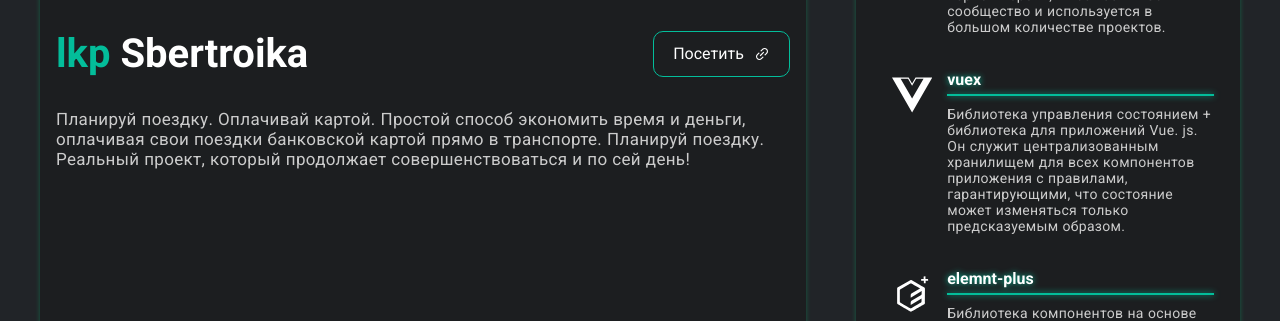
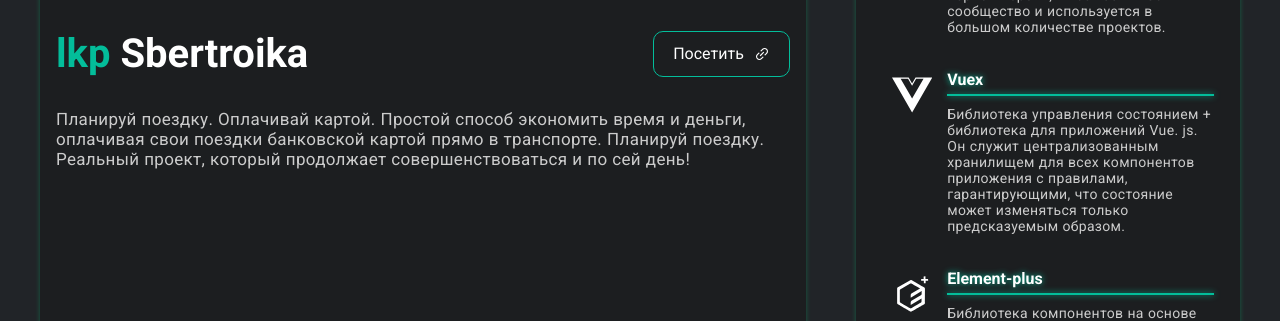
Before and after one commit to samuraiJunior/portfolio, a React (Create React App) app: page /#/projects/1 in a window 1280 px wide. Shown: the part 460-781 px from the top of the page. Built offline with nearby package versions, Linux system fonts and the light colour scheme.

Commit message:
Изменены названия технологий

```diff
--- a/src/assets/data/techsInfo.js
+++ b/src/assets/data/techsInfo.js
@@ -104,28 +104,28 @@
       "Библиотека для валидаций, появившаяся во времена Vue. js первой версии, имеет большое сообщество и используется в большом количестве проектов.",
   },
   VUEX: {
-    name: "vuex",
+    name: "Vuex",
     Icon: <SiVuedotjs size={SIZE} />,
     link: "https://vuetifyjs.com",
     description:
       "Библиотека управления состоянием + библиотека для приложений Vue. js. Он служит централизованным хранилищем для всех компонентов приложения с правилами, гарантирующими, что состояние может изменяться только предсказуемым образом.",
   },
   TILDA: {
-    name: "tilda",
+    name: "Tilda",
     Icon: <TildaIcon size={SIZE}/>,
     link: "https://tilda.cc/ru",
     description:
       "Tilda Publishing — блочный конструктор сайтов, не требующий навыков программирования. Позволяет создавать сайты, интернет-магазины, посадочные страницы, блоги и email-рассылки. Сайты на платформе собираются из готовых блоков, которые автоматически адаптируются под мобильные устройства и выделены в смысловые категории.",
   },
   ELEMENT_PLUS: {
-    name: "elemnt-plus",
+    name: "Element-plus",
     Icon: <ElementPlus size={SIZE}/>,
     link: "https://element-plus.org/",
     description:
-      "Библиотека компонентов на основе Vue 3.0 для разработчиков, дизайнеров и менеджеров по продуктам . Она предлагает классный язык дизайна, множество параметров настройки и подробную документацию",
+      "Библиотека компонентов на основе Vue 3.0 для разработчиков, дизайнеров и менеджеров по продуктам. Она предлагает классный язык дизайна, множество параметров настройки и подробную документацию",
   },
   GRPC_WEB: {
-    name: "grpc-web",
+    name: "Grpc-web",
     Icon: <GrpcIcon size={SIZE}/>,
     link: "https://grpc.io/docs/platforms/web/",
     description:
```
